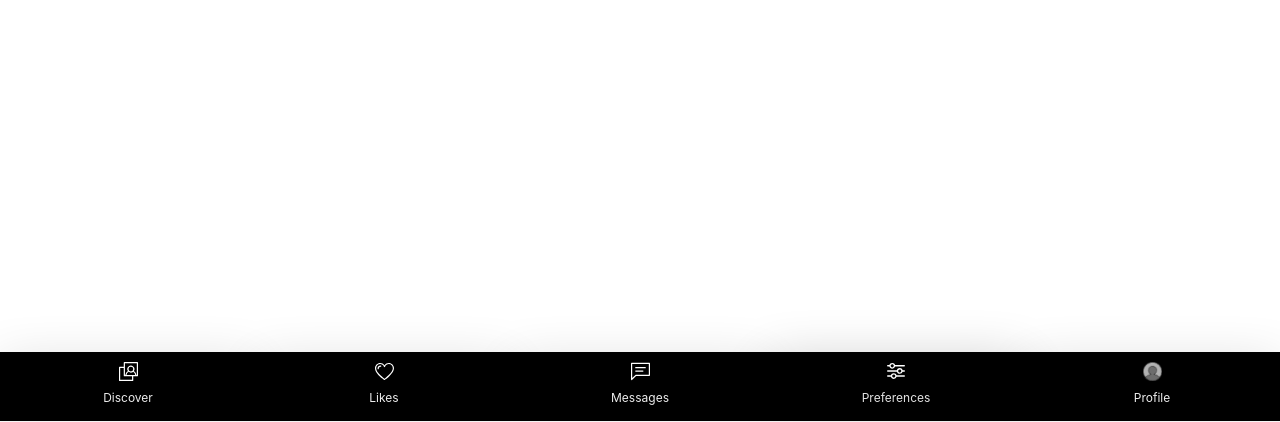
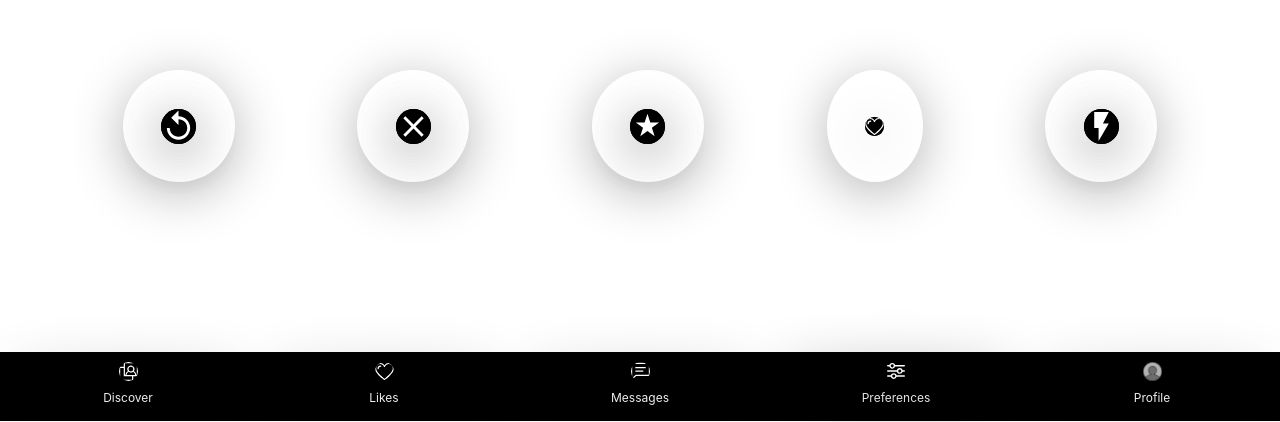
Before and after one commit to aviavi16/Game-Match, a React (Vite) app: page /#/homepage in a window 1280 px wide. Shown: the part 378-800 px from the top of the page. Built offline with nearby package versions, Linux system fonts and the light colour scheme; no server answers.

Commit message:
added buttons to controll swiping from desktop

```diff
--- a/src/App.jsx
+++ b/src/App.jsx
@@ -33,7 +33,6 @@ export function App() {
                     <Route path='/homepage' element={
                         <>
                             <HomePage />
-                            <SwipeButtons />
                             <Menu />
                         </>
                     } />
--- a/src/assets/css/cmps/menu.css
+++ b/src/assets/css/cmps/menu.css
@@ -51,13 +51,20 @@
     background-color: black;
     fill: white !important;
     box-shadow: 0px 10px 53px 0px rgba(0, 0, 0, 0.3) !important;
+    border-radius: 50%;
+
     rect{
         fill: black !important;
+
     }
     svg{
         background-color: black !important;
+        border-radius: 50%;
+
+
         path{
             fill: white !important;
+
 
         }
     }
--- a/src/assets/css/cmps/swipe-buttons.css
+++ b/src/assets/css/cmps/swipe-buttons.css
@@ -1,14 +1,18 @@
+.swipe-btns-container{
+    display: none;
+}
+
+@media (min-width: 460px) {
     .swipe-btns-container{
         position: fixed;
         bottom: 30vh;
         display: flex;
-    display: none;
         width: 100%;
         justify-content: space-evenly;
     }
 
     .swipe-btns-container .MuiIconButton-root{
-    background-color: white;
+        background-color: transparent;
         box-shadow: 0px 10px 53px 0px rgba(0, 0, 0, 0.3) !important;
     }
 
@@ -27,6 +31,11 @@
 
     }
 
+    .swipe-btns-like{
+        padding: 3vw !important;
+        color: #f52819 !important;
+    }
+
     .swipe-btns-lightning{
         padding: 3vw !important;
         color: #915dd1 !important;
@@ -36,3 +45,4 @@
         padding: 3vw !important;
         color: #76e2b3 !important;
     }
+}
--- a/src/cmps/SwipeButtons.jsx
+++ b/src/cmps/SwipeButtons.jsx
@@ -6,30 +6,29 @@ import FavoriteIcon from '@material-ui/icons/Favorite'
 import FlashOnIcon from '@material-ui/icons/FlashOn'
 import LikeIcon from '../assets/svgs/likes.svg?react'
 
-export function SwipeButtons(){
+export function SwipeButtons({ swipe }) {
+    const handleSwipe = (dir) => {
+        console.log(`Button clicked: Swipe ${dir}`);
+        swipe(dir);
+    };
+
     return (
         <section className="swipe-btns-container">
-             <IconButton className='swipe-btns-repeat'>
-                <ReplayIcon fontSize='large' />
+            <IconButton className="swipe-btns-repeat">
+                <ReplayIcon fontSize="large" />
             </IconButton>
-            <IconButton className='swipe-btns-left'>
-                <CloseIcon fontSize='large' className="header-icon" />
+            <IconButton className="swipe-btns-left" onClick={() => handleSwipe("left")}>
+                <CloseIcon fontSize="large" />
             </IconButton>
-            <IconButton className='swipe-btns-star'>
-                <StarRateIcon fontSize='large' className="header-icon" />
+            <IconButton className="swipe-btns-star">
+                <StarRateIcon fontSize="large" />
             </IconButton>
-
-            <IconButton className="swipe-btns-like">
-                <span aria-hidden="true" className="like-icon-wrapper">
-                    <LikeIcon className="header-icon" />
-                </span>
+            <IconButton className="swipe-btns-like" onClick={() => handleSwipe("right")}>
+                <LikeIcon className="header-icon" />
             </IconButton>
-
-
-
-            <IconButton className='swipe-btns-lightning'>
-                <FlashOnIcon fontSize='large' className="header-icon" />
+            <IconButton className="swipe-btns-lightning">
+                <FlashOnIcon fontSize="large" />
             </IconButton>
         </section>
-    )
+    );
 }
--- a/src/pages/HomePage.jsx
+++ b/src/pages/HomePage.jsx
@@ -1,4 +1,4 @@
-import { useEffect, useRef, useState } from "react"
+import React, { useEffect, useRef, useState } from "react"
 import TinderCard from "react-tinder-card"
 import { bggService } from "../services/bgg.service"
 import { xmlUtilService } from "../services/xmlUtil.service"
@@ -9,15 +9,18 @@ import Tooltip from '@mui/material/Tooltip';
 import { setBrowse } from "../store/games/games.actions"
 import { useNavigate, useParams } from "react-router-dom"
 import { utilService } from "../services/util.service"
+import { SwipeButtons } from "../cmps/SwipeButtons";
+import { UseFirstRenderEffect } from "../cmps/UseFirstRenderEffect";
 
 export function HomePage(){
     const params = useParams()
     const [searchTerm, setSearchTerm] = useState(utilService.getFilterFromSearchParams(params)); // Declare and initialize searchTerm
     const navigate = useNavigate()
 
-    let countdownToExtincion = 5
     let gamesArray = useSelector( storeState => storeState.bggHottestGames )
     const [boardGames, setBoardGames] = useState([])
+    const [currentIndex, setCurrentIndex] = useState(0); // Track the current card index
+    const childRefs = useRef([]); // Array of refs for the TinderCards
 
     useEffect(() => {
         loadData()
@@ -26,16 +29,38 @@ export function HomePage(){
     async function loadData(){
         let hottestGamesArray_mini = await bggService.getHottestGames()
         setBoardGames( hottestGamesArray_mini)
+         childRefs.current = Array(30)
+            .fill(0)
+            .map(() => React.createRef());
     }
 
     function swiped (direction, nameToDelete){
         console.log('recieving' + nameToDelete)
+        setCurrentIndex((prevIndex) => {
+            const nextIndex = prevIndex + 1;
+            console.log(`Updating currentIndex to: ${nextIndex}`);
+            return nextIndex;
+        });
     }
 
     function outOfFrame (name){
         bggService.sendLog()
         console.log( name + ' left the screen')
     }
+
+    const swipe = (dir) => {
+        console.log(`Attempting to swipe ${dir}`);
+        if (currentIndex < boardGames.length) {
+            const cardRef = childRefs.current[currentIndex].current;
+            if (cardRef) {
+                console.log(`Swiping card at index: ${currentIndex}, direction: ${dir}`);
+
+                cardRef.swipe(dir); // Programmatically swipe the current card
+            } else {
+                console.warn("No more cards to swipe!");
+            }
+        }
+    };
 
     function handleSearchClick() {
         if (!searchTerm.filterText) navigate(`/search/${searchTerm.filterText}`)
@@ -73,11 +98,19 @@ export function HomePage(){
                     />
                 </div>
 
-                {boardGames.map( (boardGame) =>{
+                {boardGames.slice(0) // Create a shallow copy of the array
+                        .reverse() // Reverse the array to match the visual stacking order
+                        .map((boardGame, index) =>{
+                    const actualIndex = boardGames.length - 1 - index; // Correct the index for the original array
                     const { id, name, image} = boardGame
                     if ( name === null || image  === null)
                         return
+
+                    const ref = childRefs.current[actualIndex]; // Use the original array index for refs
+                    console.log(`Rendering card for: ${name}, original index: ${actualIndex}, ref:`, ref);
+
                     return <TinderCard
+                        ref={ref} // Pass the ref here
                         className="swipe"
                         key={boardGame.name}
                         preventSwipe={['up', 'down']}
@@ -90,11 +123,12 @@ export function HomePage(){
                             </div>
                     </TinderCard>
                 }
-
                 )}
+                <SwipeButtons  onSwipe={swiped}
+                    onOutOfFrame={outOfFrame}
+                    swipe={swipe} // Pass the swipe function to buttons
+                />
             </div>
-            <div id="gameNames"></div>
-
         </section>
     )
 }
```
Lines whose indentation alone changed are shown as unchanged.
